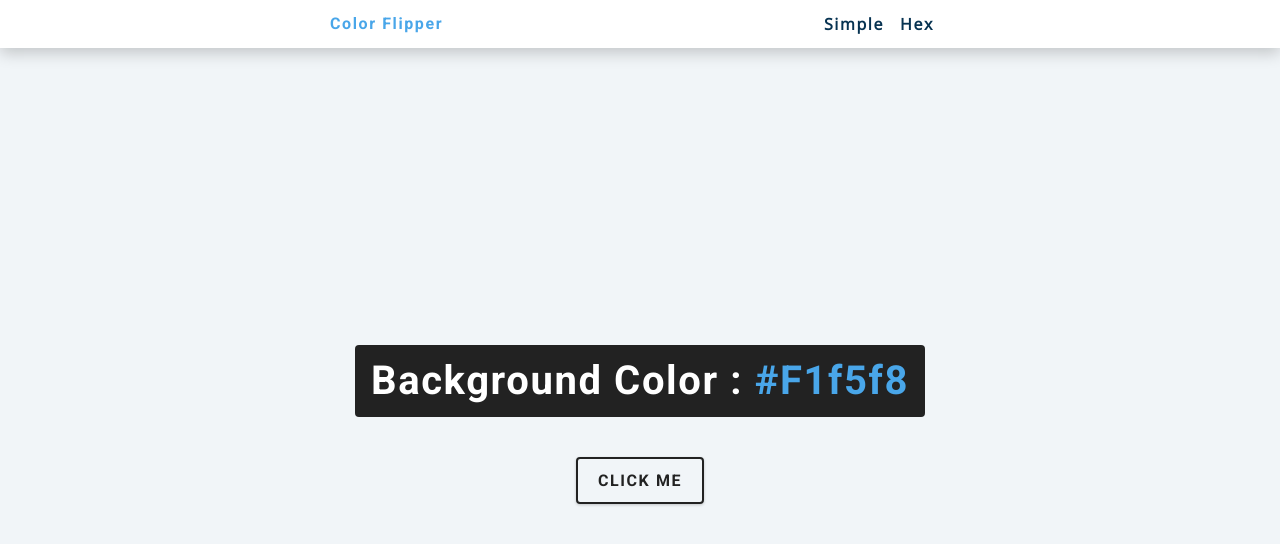
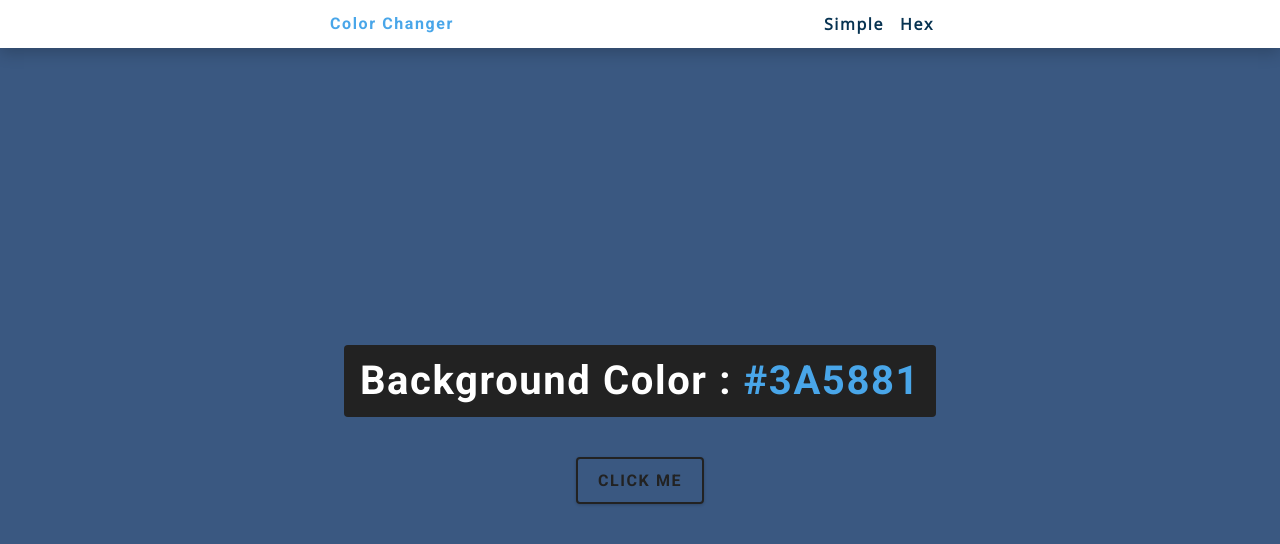
Before and after one commit to sarfrajabbasi/vanilla_JS_projects, a plain HTML site: page color-flipper/setup/hex.html in a window 1280 px wide. Both pictures are taken after a click on the button "CLICK ME". Drawn offline with nearby package versions, Linux system fonts and the light colour scheme.

Commit message:
vanilla js project

```diff
--- a/color-flipper/setup/hex.html
+++ b/color-flipper/setup/hex.html
@@ -14,7 +14,7 @@
   <body>
     <nav>
       <div class="nav-center">
-        <h4>color flipper</h4>
+        <h4>color Changer</h4>
         <ul class="nav-links">
           <li><a href="index.html">simple</a></li>
           <li><a href="hex.html">hex</a></li>
--- a/color-flipper/setup/hex.js
+++ b/color-flipper/setup/hex.js
@@ -1 +1,15 @@
-const hex = [0, 1, 2, 3, 4, 5, 6, 7, 8, 9, "A", "B", "C", "D", "E", "F"];
+function randomColor() {
+  const hex = [0, 1, 2, 3, 4, 5, 6, 7, 8, 9, "A", "B", "C", "D", "E", "F"];
+  let hexColor = "#";
+  for (let i = 0; i < 6; i++) {
+    hexColor += hex[ Math.floor(Math.random() * hex.length)];
+  }
+  return hexColor;
+}
+const btn = document.getElementById("btn");
+const color = document.querySelector(".color");
+btn.addEventListener("click", () => {
+    const clr = randomColor();
+    document.body.style.backgroundColor = clr
+  color.textContent = clr;
+});
```
Also changed, not shown: color-flipper/setup/app.js (+6 -6 lines).
